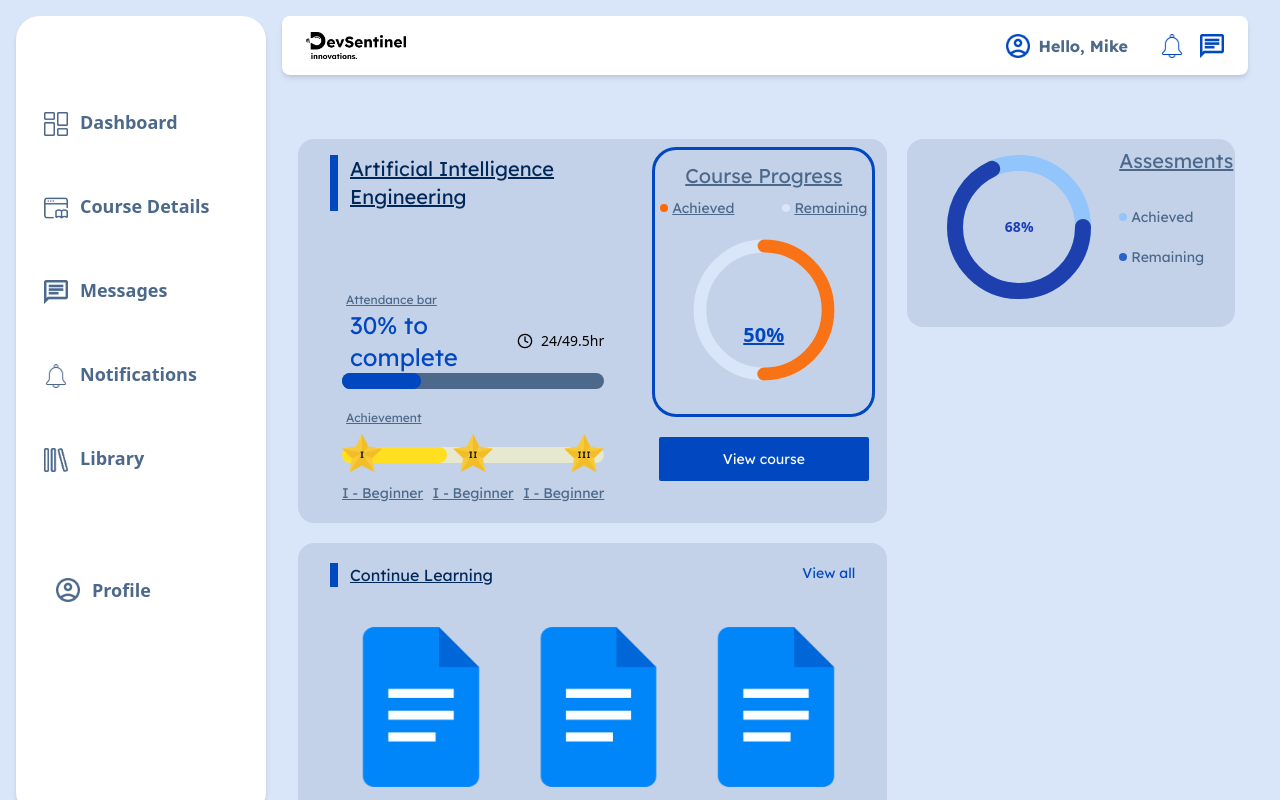
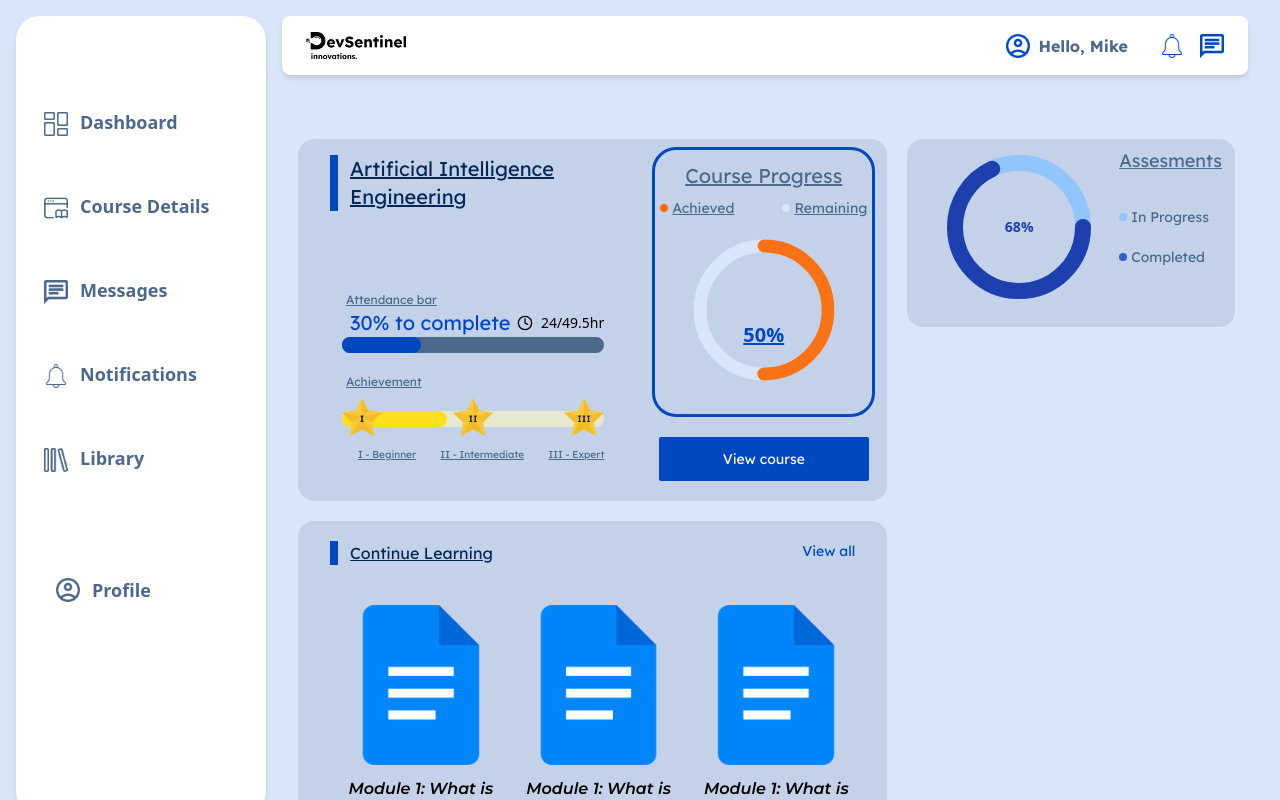
Before and after one commit to Devsentinelinnovations/Devsentinel-Frontend, a React (Vite) app: page /dashboard in a window 1280 px wide. Shown: the top 800 px of the page. Built offline with nearby package versions, Linux system fonts and the light colour scheme.

Commit message:
Dashboard fixing not reponsive

```diff
--- a/src/components/LandingPage/About.jsx
+++ b/src/components/LandingPage/About.jsx
@@ -13,7 +13,7 @@ const About = () => {
                 </div>
                 <div className='flex flex-1 justify-start items-start flex-col'>
                     <h2 className='font-lexend font-bold text-[32px] md:text-[40px] text-textBlue mb-3'>About</h2>
-                    <p className='font-lexend font-normal text-lg md:text-2xl text-textGrey mb-2'>At Dev Sentinels, we are dedicated to providing
+                    <p className='font-lexend font-normal text-lg md:text-2xl text-textGrey mb-2'>At Devsentinels, we are dedicated to providing
                         high-quality education that prepares you for a
                         successful career in technology. Our experienced
                         instructors and hands-on projects ensure a
@@ -22,6 +22,7 @@ const About = () => {
                 </div>
             </div>
         </div>
+
     </section>
   )
 }
--- a/src/components/LandingPage/Hero.jsx
+++ b/src/components/LandingPage/Hero.jsx
@@ -9,7 +9,7 @@ const Hero = () => {
         <div className='content'>
             <div className='flex flex-col lg:flex-row justify-evenly mb-5'>
                 <div className='pt-5 max-lg:mb-30'>
-                    <h1 className='text-[40px] md:text-[60px] mb-5 font-lexend font-bold leading-13 md:leading-16 max-w-[680px] text-textBlue'>Unlock Your Potential with Dev Sentiel Innovations</h1>
+                    <h1 className='text-[40px] md:text-[60px] mb-5 font-lexend font-bold leading-13 md:leading-16 max-w-[680px] text-textBlue'>Unlock Your Potential with Devsentinel Innovations</h1>
                     <p className='font-lexend font-normal text-base md:text-lg leading-6 text-textGrey mb-10 max-w-[550px]'>Empowering Businesses and Individual with Cutting-Edge
                     Tech Solution and Training. Join live classes, engage in
                     real-world projects, and discover your career pathe in tech..</p>
--- a/src/constant/index.js
+++ b/src/constant/index.js
@@ -66,13 +66,13 @@ export const testimonials = [
     {
       id: 1,
       quote:
-        "“Dev Sentinels transformed my career! The live classes and hands-on projects were invaluable”",
+        "“Devsentinels transformed my career! The live classes and hands-on projects were invaluable”",
       name: "Timileyin Ogunsaya",
       role: "Software Developer",
     },
     {
       id: 2,
-      quote: "“Enrolling in courses at Dev Sentinels was a game changer for me”",
+      quote: "“Enrolling in courses at Devsentinels was a game changer for me”",
       name: "Ademide Ajala",
       role: "UI Designer",
     },
@@ -112,8 +112,8 @@ export const blogs = [
   export const faqs = [
     {
       id: 1,
-      question: "What is Dev Sentinels?",
-      answer: "Dev Sentinels is a platform that provides high-quality education and training for aspiring developers.",
+      question: "What is Devsentinels?",
+      answer: "Devsentinels is a platform that provides high-quality education and training for aspiring developers.",
     },
     {
       id: 2,
@@ -122,7 +122,7 @@ export const blogs = [
     },
     {
       id: 3,
-      question: "How much is a course in Dev Sentinels?",
+      question: "How much is a course in Devsentinels?",
       answer: "Course prices vary depending on the program. Visit our website for detailed pricing.",
     },
   ];
--- a/src/pages/ui/dashboard/AIEngine.jsx
+++ b/src/pages/ui/dashboard/AIEngine.jsx
@@ -17,7 +17,7 @@ const AIEngine = () => {
             Attendance bar
           </p>
           <div className="flex justify-between">
-            <p className="text-primary text-2xl font-lexend ml-2">
+            <p className="text-primary text-xl font-lexend ml-2">
               30% to complete
             </p>
             <div className="flex items-center gap-2">
@@ -48,14 +48,14 @@ const AIEngine = () => {
               </div>
             </div>
             <div className="flex justify-between mt-5">
-              <span className="text-sm font-lexend text-textGrey underline">
+              <span className="text-[10px] font-lexend ml-4 text-textGrey underline">
                 I - Beginner
               </span>
-              <span className="text-sm font-lexend text-textGrey underline">
-                I - Beginner
+              <span className="text-[10px] font-lexend text-textGrey underline">
+                II - Intermediate
               </span>
-              <span className="text-sm font-lexend text-textGrey underline">
-                I - Beginner
+              <span className="text-[10px] font-lexend text-textGrey underline">
+                III - Expert
               </span>
             </div>
           </div>
--- a/src/pages/ui/dashboard/Assesment.jsx
+++ b/src/pages/ui/dashboard/Assesment.jsx
@@ -6,20 +6,20 @@ const Assesment = () => {
     <div className="bg-textBlue/10 flex gap-5 pl-8 pb-5 pt-2 rounded-2xl w-full">
       <AssesmentsUi percentage={68} />
       <div className="flex flex-col gap-6">
-        <p className="text-xl font-lexend text-textGrey underline mb-2 text-end">
+        <p className="text-lg font-lexend text-textGrey underline mb-2 text-end">
           Assesments
         </p>
         <div className="flex flex-col gap-5">
           <div className="flex items-center gap-1">
             <div className="w-2 h-2 bg-[#93C5FD] rounded-full" />{" "}
             <p className="text-sm font-lexend text-textGrey hover:underline cursor-pointer">
-              Achieved
+              In Progress
             </p>
           </div>
           <div className="flex items-center gap-1">
             <div className="w-2 h-2 bg-primary/80 rounded-full" />{" "}
             <p className="text-sm font-lexend text-textGrey hover:underline cursor-pointer">
-              Remaining
+              Completed
             </p>
           </div>
         </div>
```
